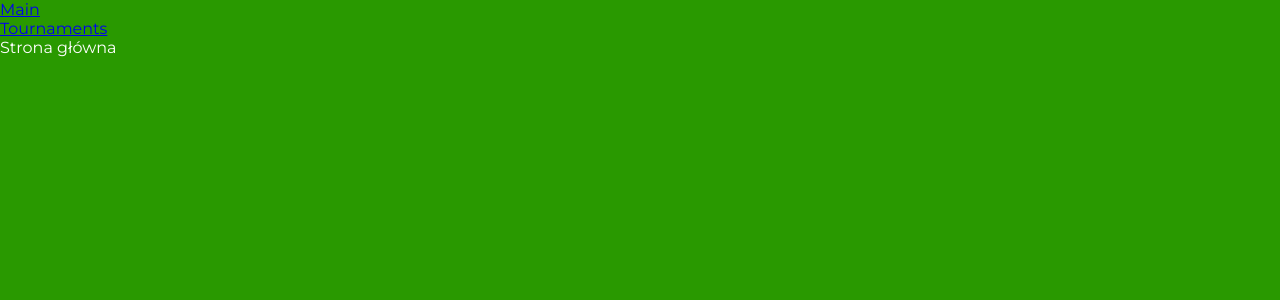
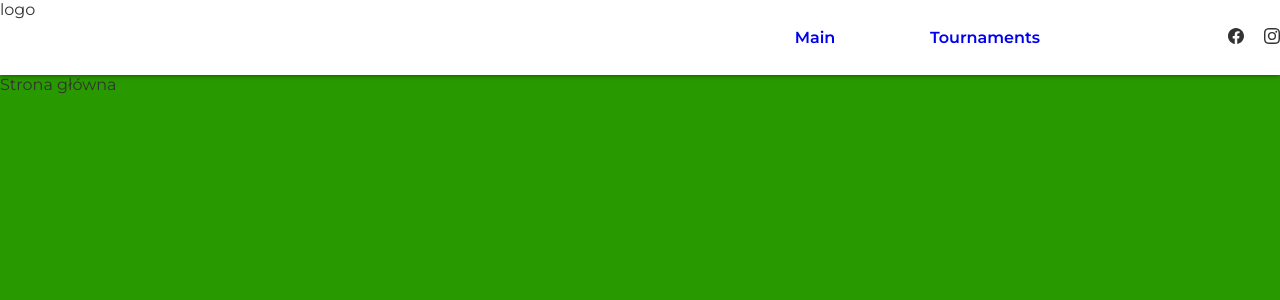
Before and after one commit to obrebskim/Tournament-maker-front, a React (Create React App) app: page / in a window 1280 px wide. Shown: the top 300 px of the page. Built offline with nearby package versions, Linux system fonts and the light colour scheme.

Commit message:
Creating Navigation structure, installing react-icons, adding basic styles

```diff
--- a/package.json
+++ b/package.json
@@ -15,6 +15,7 @@
     "framer-motion": "^6.3.11",
     "react": "^18.2.0",
     "react-dom": "^18.2.0",
+    "react-icons": "^4.4.0",
     "react-redux": "^8.0.2",
     "react-router-dom": "^6.3.0",
     "react-scripts": "5.0.1",
--- a/src/GlobalCSS.ts
+++ b/src/GlobalCSS.ts
@@ -8,6 +8,8 @@ export default createGlobalStyle`
   }
   :root {
     --background: #299900;
+    --main-dark: #333;
+    --shadow: 0 0 5px rgba(0,0,0,.6);
   }
 
   html {
@@ -19,6 +21,7 @@ export default createGlobalStyle`
     padding: 0;
     height: 100vh;
     background: var(--background);
-    color: white;
+    color: var(--main-dark);
+    padding-top: 75px;
   }
 `
--- a/src/components/Navigation/Navigation.tsx
+++ b/src/components/Navigation/Navigation.tsx
@@ -1,19 +1,69 @@
 import React from 'react'
 import { NavLink } from 'react-router-dom'
 import styled from 'styled-components'
+import { BsFacebook, BsInstagram } from 'react-icons/bs'
 
 export default function Navigation() {
     return (
         <Container>
-            <ul>
-                <li><NavLink to='/'>Main</NavLink></li>
-                <li><NavLink to='/tournaments'>Tournaments</NavLink></li>
-            </ul>
-
+            <div className="wrapper">
+                <div className='logo'>logo</div>
+                <ul className='navigators'>
+                    <li><NavLink to='/'>Main</NavLink></li>
+                    <li><NavLink to='/tournaments'>Tournaments</NavLink></li>
+                </ul>
+                <ul className='icons'>
+                    <li><BsFacebook /></li>
+                    <li><BsInstagram /></li>
+                </ul>
+            </div>
         </Container>
     )
 }
 
 const Container = styled.nav`
+    height: 75px;
+    position: fixed;
+    left: 0;
+    right: 0;
+    top: 0;
+    display: flex;
+    background: #fff;
+    box-shadow: var(--shadow);
+
+    & .wrapper {
+        height: 100%;
+        width: 1500px;
+        margin: auto;
+        display: grid;
+        grid-template-columns: 100px auto 200px;
+        gap: 20px;
+
+        & ul {
+            height: 100%;
+            display: flex;
+            list-style: none;
+            gap: 20px;
+
+            &.navigators, &.icons {
+                justify-content: end;
+                align-items: center;
+            }
+
+            &.navigators {
+                font-weight: bold;
+
+                & a {
+                    width: 150px;
+                    height: 75px;
+                    display: flex;
+                    justify-content: center;
+                    align-items: center;
+                    text-decoration: none;
+                }
+            }
+        }
+
+    }
 
 `
```
Also changed, not shown: src/assets/beach_volley_hero.jpg (added), 1 other file (tests, documents, lock files or other folders).
